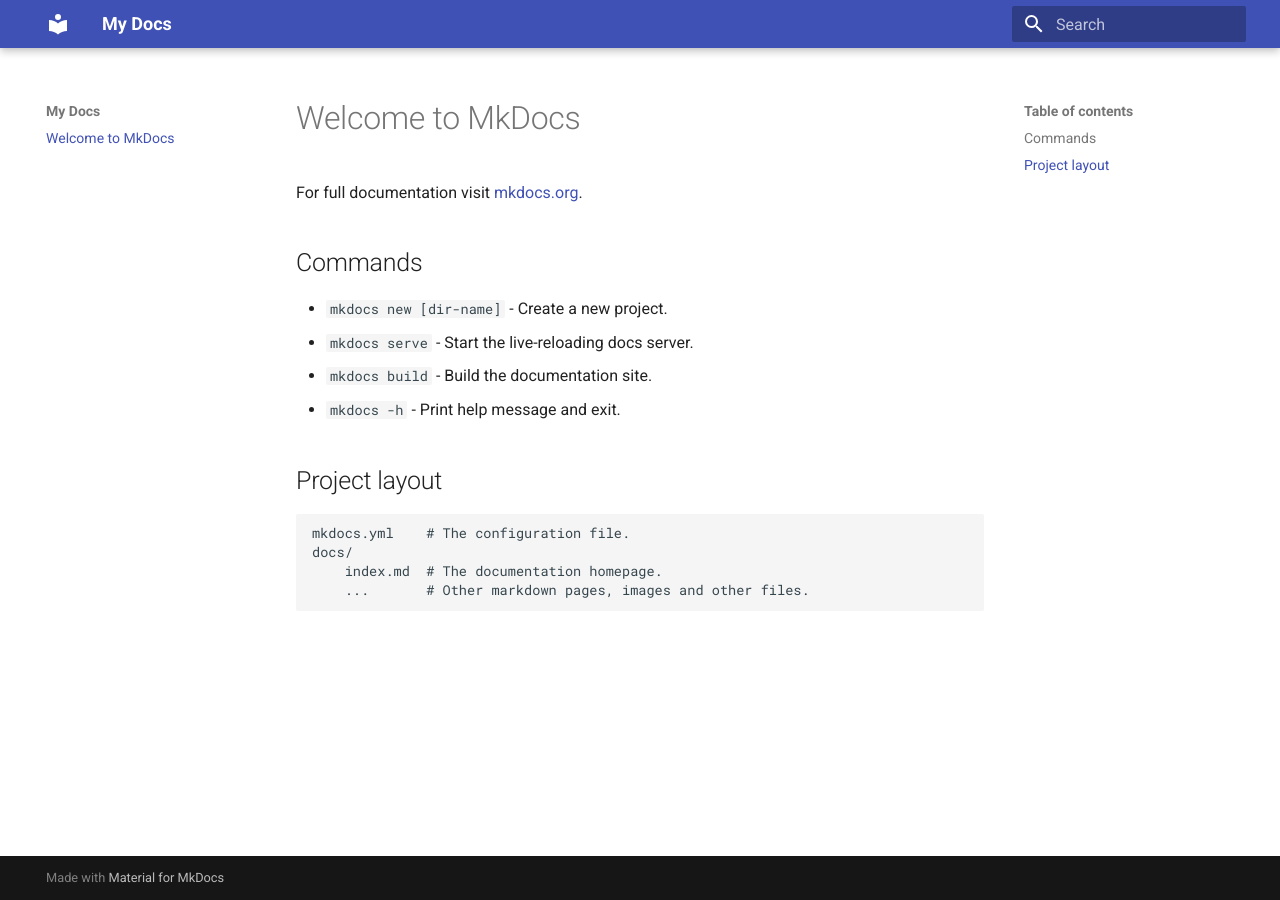
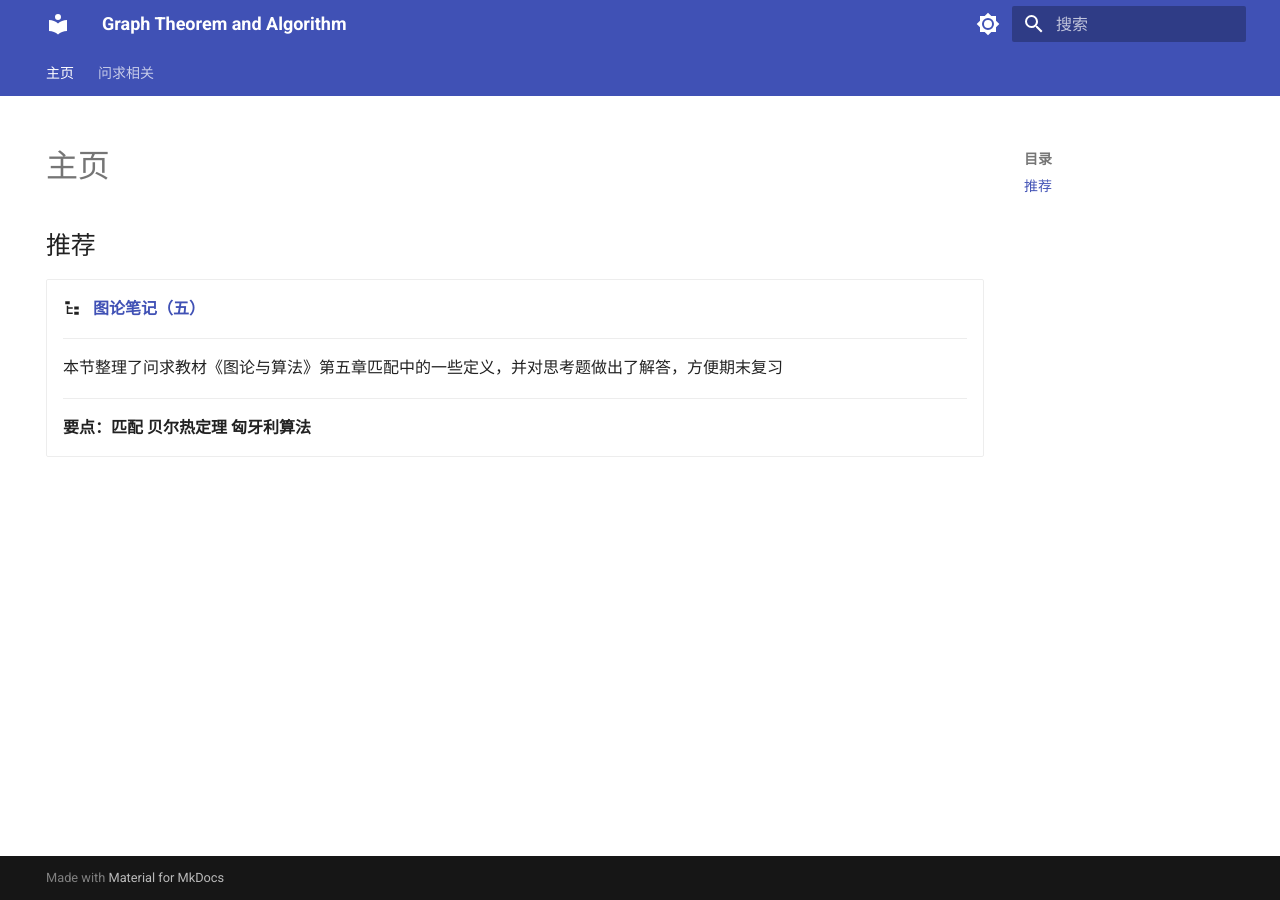
Before and after one commit to NJU-GTA/ps, an MkDocs documentation site: the page built from docs/index.md, in a window 1280 px wide. Built offline with MkDocs 1.6.1 and Material for MkDocs 9.7.7, drawn with Linux system fonts in a browser that asks for light colours; comment, search, counter and statistics services are not loaded.

Commit message:
Update for Chapter5

```diff
--- a/docs/index.md
+++ b/docs/index.md
@@ -1,17 +1,65 @@
-# Welcome to MkDocs
+---
+comments: true
+hide:
+  - navigation
+  #- toc
+---
 
-For full documentation visit [mkdocs.org](https://www.mkdocs.org).
+# 主页
 
-## Commands
+## 推荐
 
-* `mkdocs new [dir-name]` - Create a new project.
-* `mkdocs serve` - Start the live-reloading docs server.
-* `mkdocs build` - Build the documentation site.
-* `mkdocs -h` - Print help message and exit.
+<div class="grid cards" markdown>
 
-## Project layout
+-   :material-file-tree: &nbsp; __[图论笔记（五）][meta]__
 
-    mkdocs.yml    # The configuration file.
-    docs/
-        index.md  # The documentation homepage.
-        ...       # Other markdown pages, images and other files.
+    ---
+
+    本节整理了问求教材《图论与算法》第五章匹配中的一些定义，并对思考题做出了解答，方便期末复习
+
+    ---
+
+    __要点：匹配  贝尔热定理  匈牙利算法__
+
+<!-- -   :material-share-circle: &nbsp; __[Built-in social plugin][social]__
+
+    ---
+
+    The social plugin automatically generates beautiful and customizable
+    social cards for each post and page, showing as previews on social media.
+
+    ---
+
+    __Links to your blog render beautiful social cards when shared on social
+    media__
+
+-   :material-rabbit: &nbsp; __[Built-in optimize plugin][optimize]__
+
+    ---
+
+    The optimize plugin automatically identifies and optimizes all media files
+    that you reference in your project by using compression and conversion
+    techniques.
+
+    ---
+
+    __Your blog loads faster as smaller images are served to your users__
+
+-   :material-tag-text: &nbsp; __[Built-in tags plugin][tags]__
+
+    ---
+
+    The tags plugin allows to categorize gta alongside with pages in your
+    project, to improve their discoverability and connect gta to your
+    documentation.
+
+    ---
+
+    __Your documentation's tag system integrates with your blog__ -->
+
+</div>
+
+  [meta]: 问求相关/GTA/1.md
+  [social]: 问求相关/GTA/1.md
+  [optimize]: 问求相关/GTA/1.md
+  [tags]: 问求相关/GTA/1.md
--- /dev/null
+++ b/docs/javascripts/mathjax.js
@@ -0,0 +1,19 @@
+window.MathJax = {
+    tex: {
+      inlineMath: [["\\(", "\\)"]],
+      displayMath: [["\\[", "\\]"]],
+      processEscapes: true,
+      processEnvironments: true
+    },
+    options: {
+      ignoreHtmlClass: ".*|",
+      processHtmlClass: "arithmatex"
+    }
+  };
+
+  document$.subscribe(() => {
+    MathJax.startup.output.clearCache()
+    MathJax.typesetClear()
+    MathJax.texReset()
+    MathJax.typesetPromise()
+  })
--- a/mkdocs.yml
+++ b/mkdocs.yml
@@ -1,3 +1,90 @@
-site_name: My Docs
+site_name: Graph Theorem and Algorithm
 theme:
   name: material
+  custom_dir: overrides
+  features:
+    - content.tabs.link
+    - navigation.indexes
+    - navigation.tabs
+    #- navigation.sections
+    - toc.follow
+    - navigation.top
+    - navigation.instant
+    - navigation.tabs
+    - navigation.path
+    - search.suggest
+    - search.highlight
+    - search.share
+    - content.tabs.link
+    - content.code.annotation
+    - content.code.copy
+    - content.tabs.link
+  language: zh
+  palette:
+
+    # Palette toggle for light mode
+    - scheme: default
+      toggle:
+        icon: material/brightness-7
+        name: Switch to dark mode
+
+    # Palette toggle for dark mode
+    - scheme: slate
+      toggle:
+        icon: material/brightness-4
+        name: Switch to light mode
+
+# plugins:
+#   # - search
+#   - search
+#   - blog
+#   # - blog:
+#   #     archive_date_format: MMMM yyyy
+
+plugins:
+  - search:
+      separator: '[\s\u200b\-]'
+
+markdown_extensions:
+  - pymdownx.arithmatex:
+      generic: true
+  - pymdownx.superfences:
+      custom_fences:
+        - name: mermaid
+          class: mermaid
+          format: !!python/name:pymdownx.superfences.fence_code_format
+  - toc:
+      permalink: true
+  - pymdownx.highlight:
+      anchor_linenums: true
+      line_spans: __span
+      pygments_lang_class: true
+  - pymdownx.inlinehilite
+  - pymdownx.snippets
+  - pymdownx.superfences
+  - admonition
+  - pymdownx.details
+  - attr_list
+  - md_in_html
+  - pymdownx.tabbed:
+      alternate_style: true
+  - pymdownx.emoji:
+      emoji_index: !!python/name:material.extensions.emoji.twemoji
+      emoji_generator: !!python/name:material.extensions.emoji.to_svg
+
+extra_javascript:
+  - javascripts/mathjax.js
+  - https://unpkg.com/mathjax@3/es5/tex-mml-chtml.js
+
+# extra_javascript:
+#   - javascripts/katex.js
+#   - https://unpkg.com/katex@0/dist/katex.min.js
+#   - https://unpkg.com/katex@0/dist/contrib/auto-render.min.js
+
+# extra_css:
+#   - https://unpkg.com/katex@0/dist/katex.min.css
+
+# nav:
+#   - 主页: index.md
+#   - 更新:
+#      - blog/index.md
--- /dev/null
+++ b/overrides/partials/comments.html
@@ -0,0 +1,54 @@
+{% if page.meta.comments %}
+  <!-- <h2 id="__comments">{{ lang.t("meta.comments") }}</h2> -->
+  <!-- Insert generated snippet here -->
+  <script src="https://giscus.app/client.js"
+    data-repo="zhqnb666/blog"
+    data-repo-id="R_kgDOM1tOlA"
+    data-category="Announcements"
+    data-category-id="DIC_kwDOM1tOlM4CitCX"
+    data-mapping="pathname"
+    data-strict="0"
+    data-reactions-enabled="1"
+    data-emit-metadata="0"
+    data-input-position="bottom"
+    data-theme="preferred_color_scheme"
+    data-lang="zh-CN"
+    crossorigin="anonymous"
+    async>
+  </script>
+  <!-- Synchronize Giscus theme with palette -->
+  <script>
+    var giscus = document.querySelector("script[src*=giscus]")
+
+    // Set palette on initial load
+    var palette = __md_get("__palette")
+    if (palette && typeof palette.color === "object") {
+      var theme = palette.color.scheme === "slate"
+        ? "transparent_dark"
+        : "light"
+
+      // Instruct Giscus to set theme
+      giscus.setAttribute("data-theme", theme)
+    }
+
+    // Register event handlers after documented loaded
+    document.addEventListener("DOMContentLoaded", function() {
+      var ref = document.querySelector("[data-md-component=palette]")
+      ref.addEventListener("change", function() {
+        var palette = __md_get("__palette")
+        if (palette && typeof palette.color === "object") {
+          var theme = palette.color.scheme === "slate"
+            ? "transparent_dark"
+            : "light"
+
+          // Instruct Giscus to change theme
+          var frame = document.querySelector(".giscus-frame")
+          frame.contentWindow.postMessage(
+            { giscus: { setConfig: { theme } } },
+            "https://giscus.app"
+          )
+        }
+      })
+    })
+  </script>
+{% endif %}
```
Also changed, not shown: docs/javascripts/katex.js (added, +10 -0 lines), docs/问求相关/GTA/1.md (added, +92 -0 lines), docs/问求相关/index.md (added, +5 -0 lines), docs/问求相关/GTA/peterson.png (added), 1 other file.
